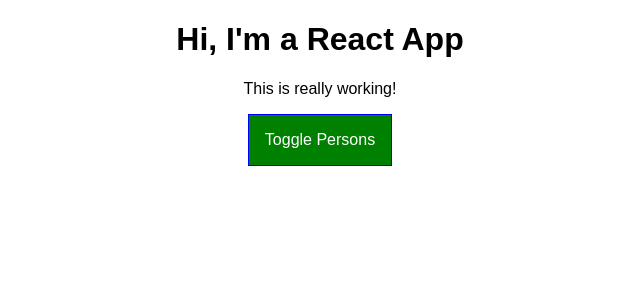
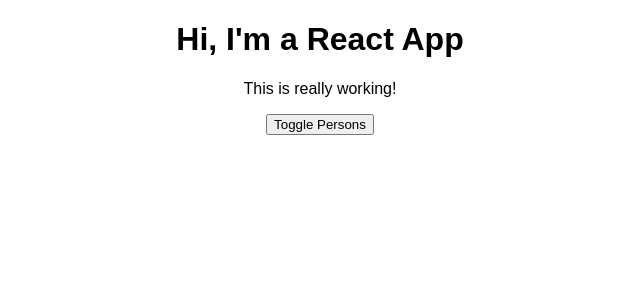
Before and after one commit to chandanb91/UdemyReactJS, a React app: page / in a window 1280 px wide. Shown: the top 300 px of the page, without its empty margins (320-960 px from the left). Built offline with nearby package versions, Linux system fonts and the light colour scheme.

Commit message:
Cockpit css classes changed to just Button classes

```diff
--- a/src/components/Cockpit/Cockpit.css
+++ b/src/components/Cockpit/Cockpit.css
@@ -1,3 +1,4 @@
+
 .red {
     color: red;
   }
@@ -6,7 +7,7 @@
     font-weight: bold;
   }
 
-.Cockpit button {
+  .Button {
     border: 1px solid blue;
     padding: 16px;
     background-color: green;
@@ -15,16 +16,16 @@
     cursor: pointer;
   }
 
-.Cockpit button:hover {
+  .Button:hover {
     background-color: lightgreen;
     color: black;
   }
 
-.Cockpit button.Red {
+  .Button.Red {
     background-color: red;
   }
 
-.Cockpit button.Red:hover {
+  .Button.Red:hover {
     background-color: salmon;
     color: black;
   }
```
Lines whose indentation alone changed are shown as unchanged.
